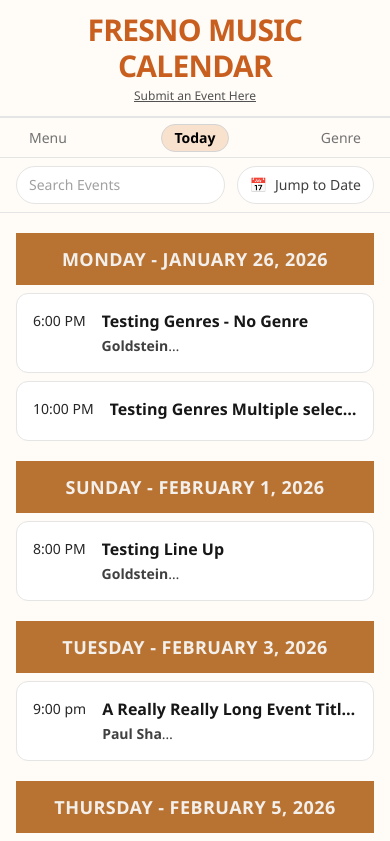
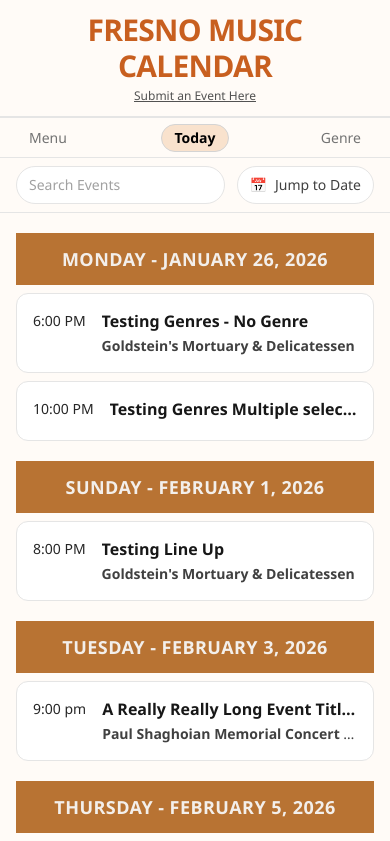
Before and after one commit to mrayover/fmc, a React (Vite) app: page / in a window 390 px wide. Shown: the top 841 px of the page. Built offline with nearby package versions, Linux system fonts and the light colour scheme.

Commit message:
Fix mobile venue

```diff
--- a/src/App.jsx
+++ b/src/App.jsx
@@ -262,8 +262,19 @@ const partnerUrl = (() => {
           3) Genres (bounded)
           Title + Lineup span columns 2–3 and never wrap under Time.
       */}
-      <div className="grid grid-cols-[auto_minmax(0,1fr)_minmax(0,10rem)] md:grid-cols-[auto_minmax(0,1fr)_minmax(0,12rem)] gap-x-4 gap-y-1 items-start">
-        {/* Row 1: Time | Title (spans venue+genre columns) */}
+      <div
+        className={[
+          "grid gap-x-4 gap-y-1 items-start",
+          // Mobile collapsed: 2 columns (Time | Content)
+          // Mobile expanded: 3 columns (Time | Venue | Genres/Partner)
+          isOpen
+            ? "grid-cols-[auto_minmax(0,1fr)_minmax(0,10rem)]"
+            : "grid-cols-[auto_minmax(0,1fr)]",
+          // Desktop stays exactly the same structural behavior (always 3 columns)
+          "md:grid-cols-[auto_minmax(0,1fr)_minmax(0,12rem)]",
+        ].join(" ")}
+      >
+        {/* Row 1: Time | Title (spans remaining columns) */}
         <div className="text-sm text-neutral-800 whitespace-nowrap pt-[1px]">
           {event.time || ""}
         </div>
@@ -273,10 +284,11 @@ const partnerUrl = (() => {
             "min-w-0 font-semibold leading-snug text-left",
             isOpen ? "whitespace-normal break-words" : "truncate",
           ].join(" ")}
-          style={{ gridColumn: "2 / 4" }}
+          style={{ gridColumn: "2 / -1" }}
         >
           {event.title || ""}
         </div>
+
 
         {/* Row 1.5 (expanded only): Lineup between Title and Venue/Genres */}
         {isOpen && lineupText ? (
@@ -285,10 +297,11 @@ const partnerUrl = (() => {
             <div aria-hidden="true" />
             <div
               className="min-w-0 text-sm text-neutral-700 whitespace-normal break-words"
-              style={{ gridColumn: "2 / 4" }}
+              style={{ gridColumn: "2 / -1" }}
             >
               {lineupText}
             </div>
+
           </>
         ) : null}
 
@@ -326,22 +339,18 @@ const partnerUrl = (() => {
   ) : null}
 </div>
 
-{/* Genres / Partner cell (right) */}
+{/* Genres / Partner cell (right)
+    - Mobile collapsed: not rendered (prevents phantom column)
+    - Mobile expanded: rendered
+    - Desktop: always rendered (md:block)
+*/}
 <div
   className={[
     "min-w-0 text-sm text-neutral-700 text-right",
-    isOpen ? "whitespace-normal break-words" : "truncate",
+    isOpen ? "block whitespace-normal break-words" : "hidden md:block truncate",
   ].join(" ")}
 >
-  {/* Desktop: always show genres (collapsed + expanded) */}
-  <span className="hidden md:inline">
-    {genreText ? genreText : ""}
-  </span>
-
-  {/* Mobile: only show genres when expanded */}
-  <span className="md:hidden">
-    {isOpen && genreText ? genreText : ""}
-  </span>
+  {genreText ? genreText : ""}
 
   {isOpen && partnerName ? (
     <>
@@ -362,7 +371,6 @@ const partnerUrl = (() => {
     </>
   ) : null}
 </div>
-
 
       </div>
 
```
